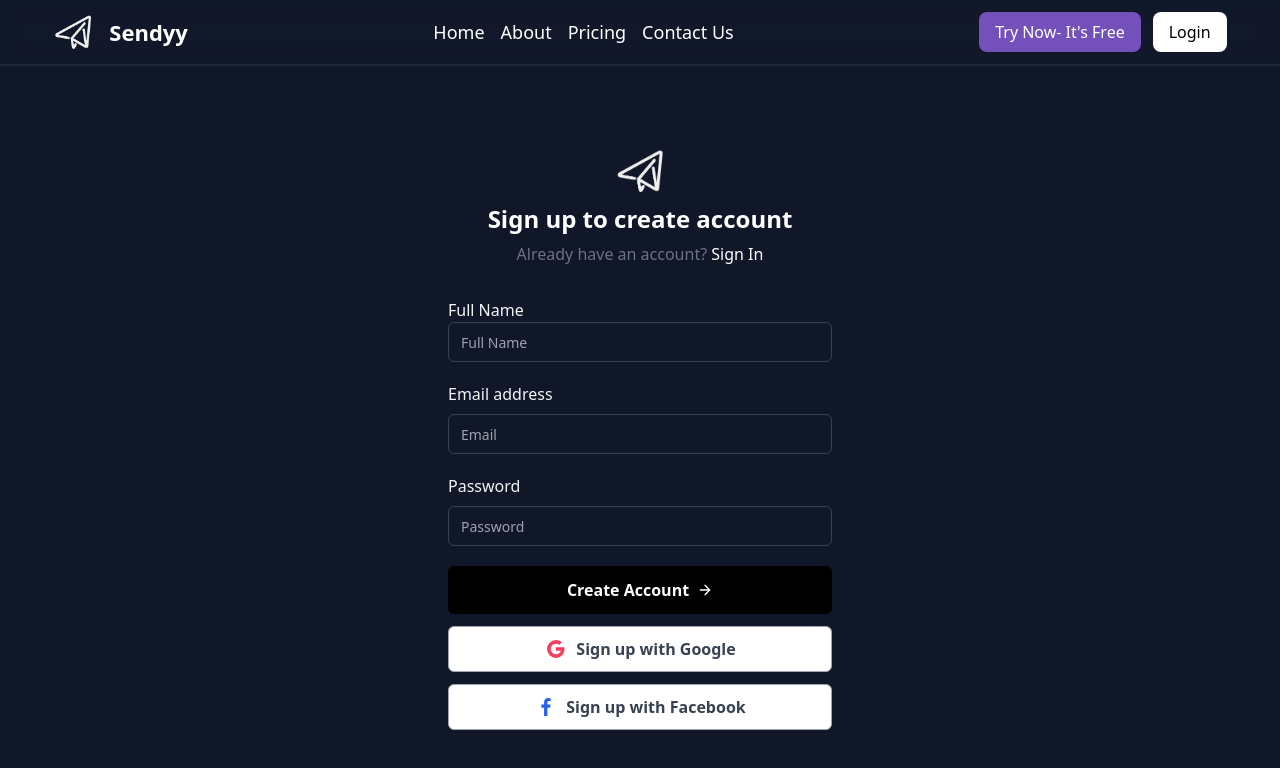
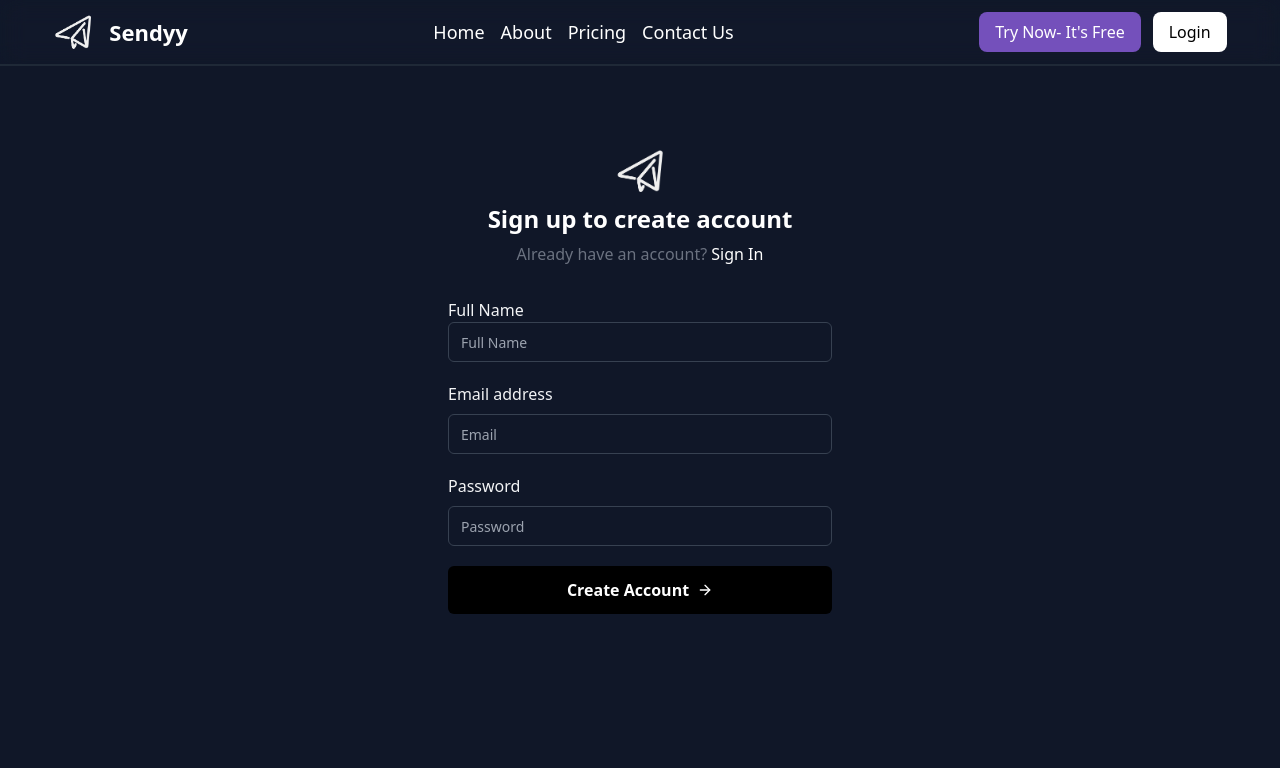
Before and after one commit to sandy088/sendyy-Bulk-Email-Sender, a React (Create React App) app: page /signup in a window 1280 px wide. Shown: the top 768 px of the page. Built offline with nearby package versions, Linux system fonts and the light colour scheme.

Commit message:
Minor Changes

```diff
--- a/src/Pages/Signup.jsx
+++ b/src/Pages/Signup.jsx
@@ -154,40 +154,7 @@ export function SignUpThree({ isLogin = false }) {
                             </div>
                         </div>
                     </form>
-                    <div className="mt-3 space-y-3">
-                        <button
-                            type="button"
-                            className="relative inline-flex w-full items-center justify-center rounded-md border border-gray-400 bg-white px-3.5 py-2.5 font-semibold text-gray-700 transition-all duration-200 hover:bg-gray-100 hover:text-black focus:bg-gray-100 focus:text-black focus:outline-none"
-                        >
-                            <span className="mr-2 inline-block">
-                                <svg
-                                    className="h-6 w-6 text-rose-500"
-                                    xmlns="http://www.w3.org/2000/svg"
-                                    viewBox="0 0 24 24"
-                                    fill="currentColor"
-                                >
-                                    <path d="M20.283 10.356h-8.327v3.451h4.792c-.446 2.193-2.313 3.453-4.792 3.453a5.27 5.27 0 0 1-5.279-5.28 5.27 5.27 0 0 1 5.279-5.279c1.259 0 2.397.447 3.29 1.178l2.6-2.599c-1.584-1.381-3.615-2.233-5.89-2.233a8.908 8.908 0 0 0-8.934 8.934 8.907 8.907 0 0 0 8.934 8.934c4.467 0 8.529-3.249 8.529-8.934 0-.528-.081-1.097-.202-1.625z"></path>
-                                </svg>
-                            </span>
-                            Sign up with Google
-                        </button>
-                        <button
-                            type="button"
-                            className="relative inline-flex w-full items-center justify-center rounded-md border border-gray-400 bg-white px-3.5 py-2.5 font-semibold text-gray-700 transition-all duration-200 hover:bg-gray-100 hover:text-black focus:bg-gray-100 focus:text-black focus:outline-none"
-                        >
-                            <span className="mr-2 inline-block">
-                                <svg
-                                    className="h-6 w-6 text-[#2563EB]"
-                                    xmlns="http://www.w3.org/2000/svg"
-                                    viewBox="0 0 24 24"
-                                    fill="currentColor"
-                                >
-                                    <path d="M13.397 20.997v-8.196h2.765l.411-3.209h-3.176V7.548c0-.926.258-1.56 1.587-1.56h1.684V3.127A22.336 22.336 0 0 0 14.201 3c-2.444 0-4.122 1.492-4.122 4.231v2.355H7.332v3.209h2.753v8.202h3.312z"></path>
-                                </svg>
-                            </span>
-                            Sign up with Facebook
-                        </button>
-                    </div>
+
                 </div>
             </div>
         </section>
```
